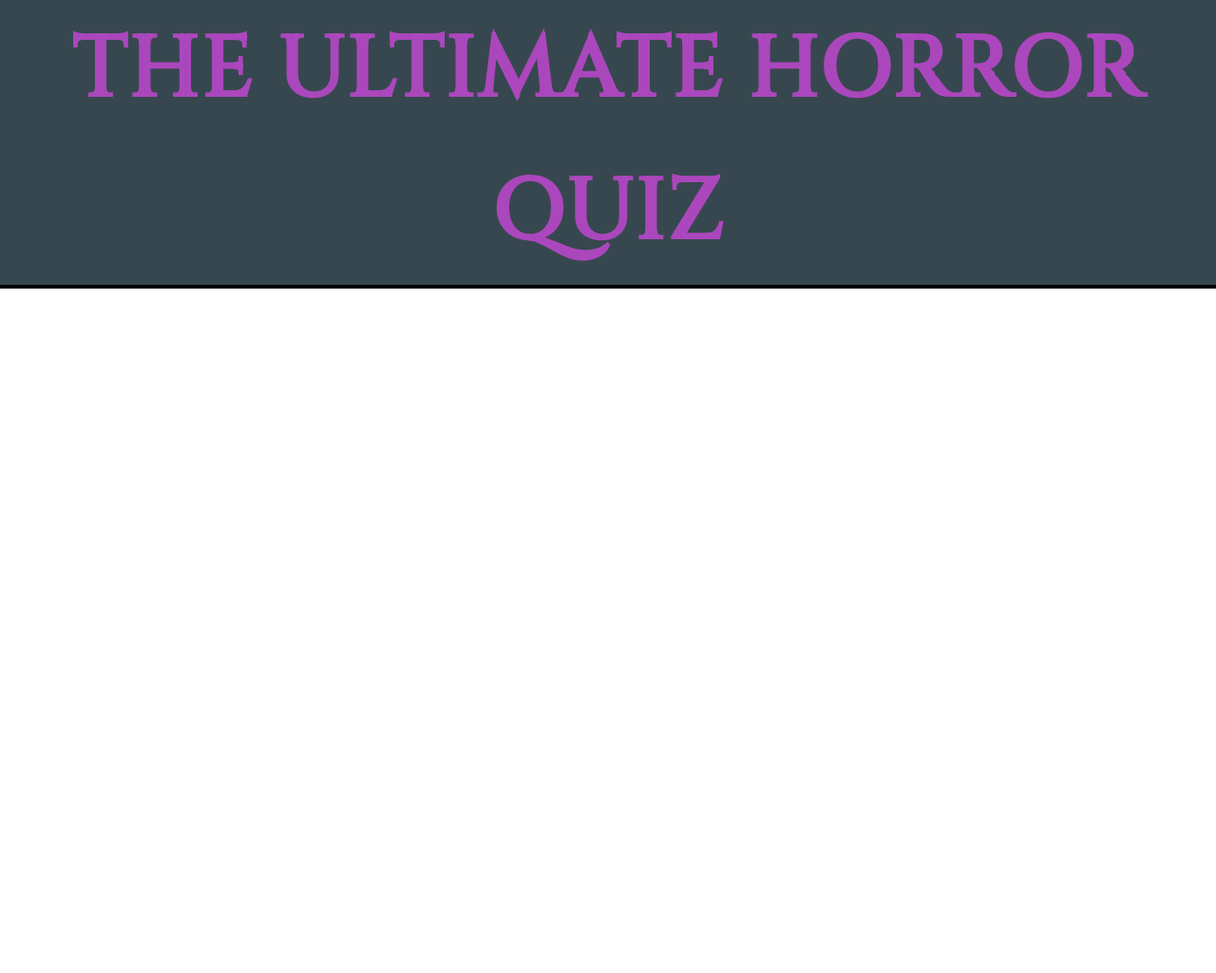
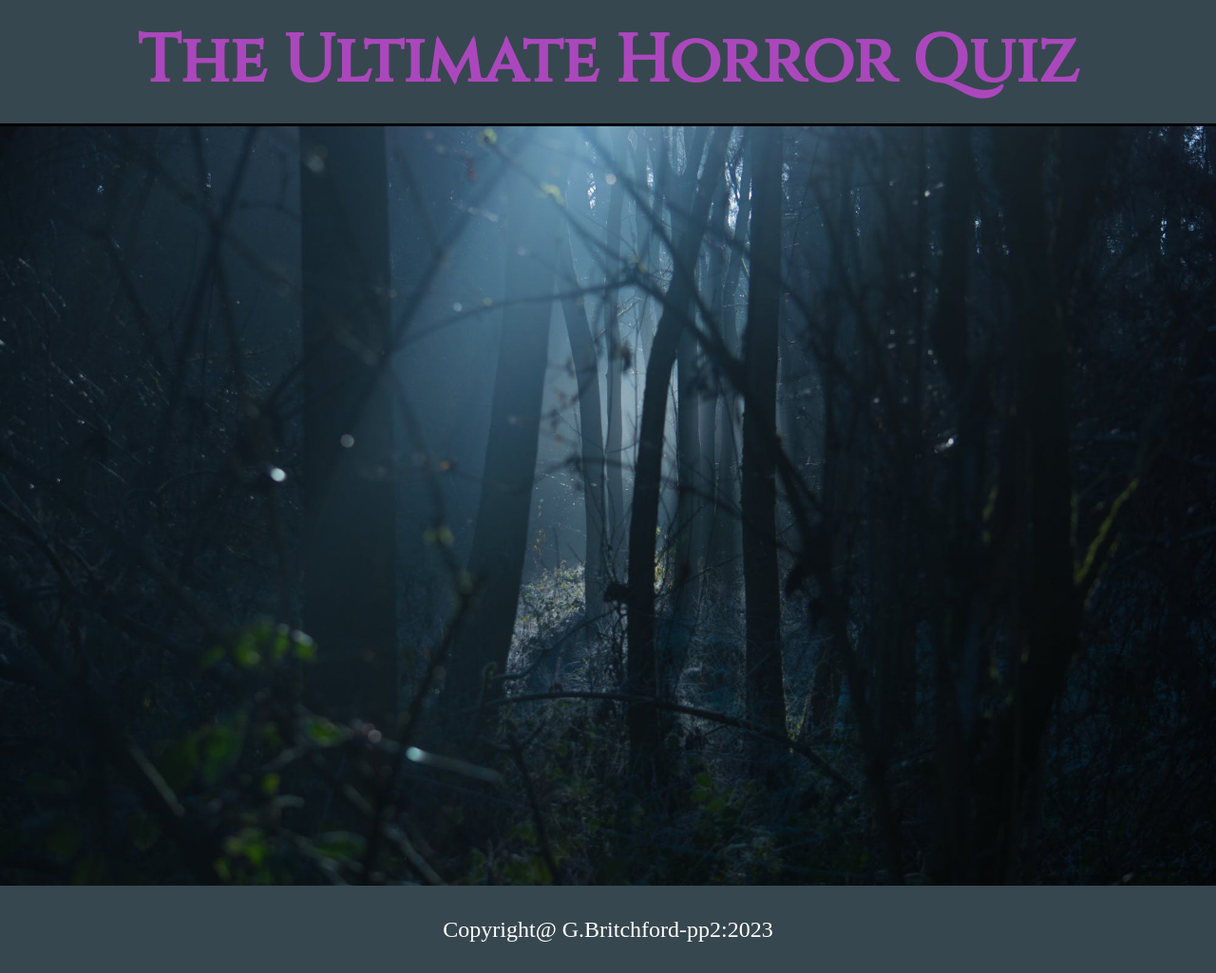
Before and after one commit to grant-britchford/Ultimate-Horror-Quiz, a plain HTML site: page index.html in a window 1280 px wide. Shown: the whole page at 95% size. Before the commit the page ends 800 px from the top, so only its background shows below. Drawn offline with Linux system fonts and the light colour scheme.

Commit message:
assembled index page

```diff
--- a/assets/css/style.css
+++ b/assets/css/style.css
@@ -1,16 +1,8 @@
-/*browser default settings*/
+/* default browser settings */
 * {
-    padding:0;
     margin: 0;
+    padding: 0;
     box-sizing: border-box;
-}
-
-/*generic style*/
-main {
-    min-height: 100vh;
-    display: flex;
-    flex-direction: column;
-    max-width: 100%;
 }
 
 /* header */
@@ -19,22 +11,42 @@ header {
     position: relative;
     z-index: 600;
     display: flex;
-    border-bottom: 4px solid;
+    flex-direction: column;
+    border-bottom: 3px solid;
     background-color: #37474f;
 }
 
-header a {
-    text-decoration: none;
+/* main */
+main {
+   min-height: 100vh;
+   max-width: 100vw;
+   display: flex;
+   flex-direction: column;
 }
 
-/*logo*/
-#logo {
-    font-family: 'Cinzel', serif;
+/* title */
+h1 {
+    font-family: 'cinzel', serif;
+    font-size: 70px;
     text-align: center;
-    font-size: 90px;
     color: #ab47bc;
-    letter-spacing: 2px;
-    text-transform: uppercase;
-    line-height: 150px;
+    line-height: 130px;
+}
 
+/* background */
+#hero {
+    height: 100vh;
+    width: 100vw;
+    background: url("../images/pexels-pixabay-289367.jpg") no-repeat center center/cover;
 }
+
+/* footer */
+footer {
+    width: 100%;
+    padding: 1rem;
+    background-color: #37474f;
+    text-align: center;
+    font-size: 1.5em;
+    color: #ffffff;
+    line-height: 60px;
+}
--- a/index.html
+++ b/index.html
@@ -3,26 +3,34 @@
 <head>
     <meta charset="UTF-8">
     <meta name="viewport" content="width=device-width, initial-scale=1.0">
-    <meta name="description" content="The Ultimate Horror Quiz. fun online quiz with questions from horror movies and real life crimes.">
+    <meta name="description" content="The Ultimate Horror Quiz. fun online quiz with questions from horror movies and real life crimes">
     <meta name="keywords" content="Horror Quiz, movie, macabre, online quiz">
+    <!--website title-->
+    <title>the Ultimate Horror Quiz</title>
+     <!--favicon-->
+    <link rel="icon" type="image/png" href="assets/images/icons8-horror-64.png">
     <!--stylesheet-->
     <link rel="stylesheet" href="assets/css/style.css">
     <link rel="preconnect" href="https://fonts.googleapis.com">
     <link rel="preconnect" href="https://fonts.gstatic.com" crossorigin>
     <link href="https://fonts.googleapis.com/css2?family=Cinzel:wght@500&display=swap" rel="stylesheet">
-    <!--favicon-->
-    <link rel="icon" type="image/png" href="assets/images/icons8-horror-64.png">
-    <!--website title-->
-    <title>Ultimate Horror Quiz</title>
+
 </head>
 <body>
+    <!-- title -->
     <header>
-        <a href="index.html">
-            <h1 id="logo">The Ultimate Horror Quiz</h1>
-        </a>
+        <h1>The Ultimate Horror Quiz</h1>
     </header>
+    <!-- main body -->
+    <main>
+        <div id="hero"></div>
+    </main>
 
     <!--javascript-->
     <script src="assets/js/script.js"></script>
+
+    <footer>
+        <p>Copyright@ G.Britchford-pp2:2023</p>
+    </footer>
 </body>
 </html>
```
Also changed, not shown: assets/images/pexels-pixabay-289367.jpg (added), assets/images/pexels-toni-cuenca-619419.jpg (added), 1 other file.
